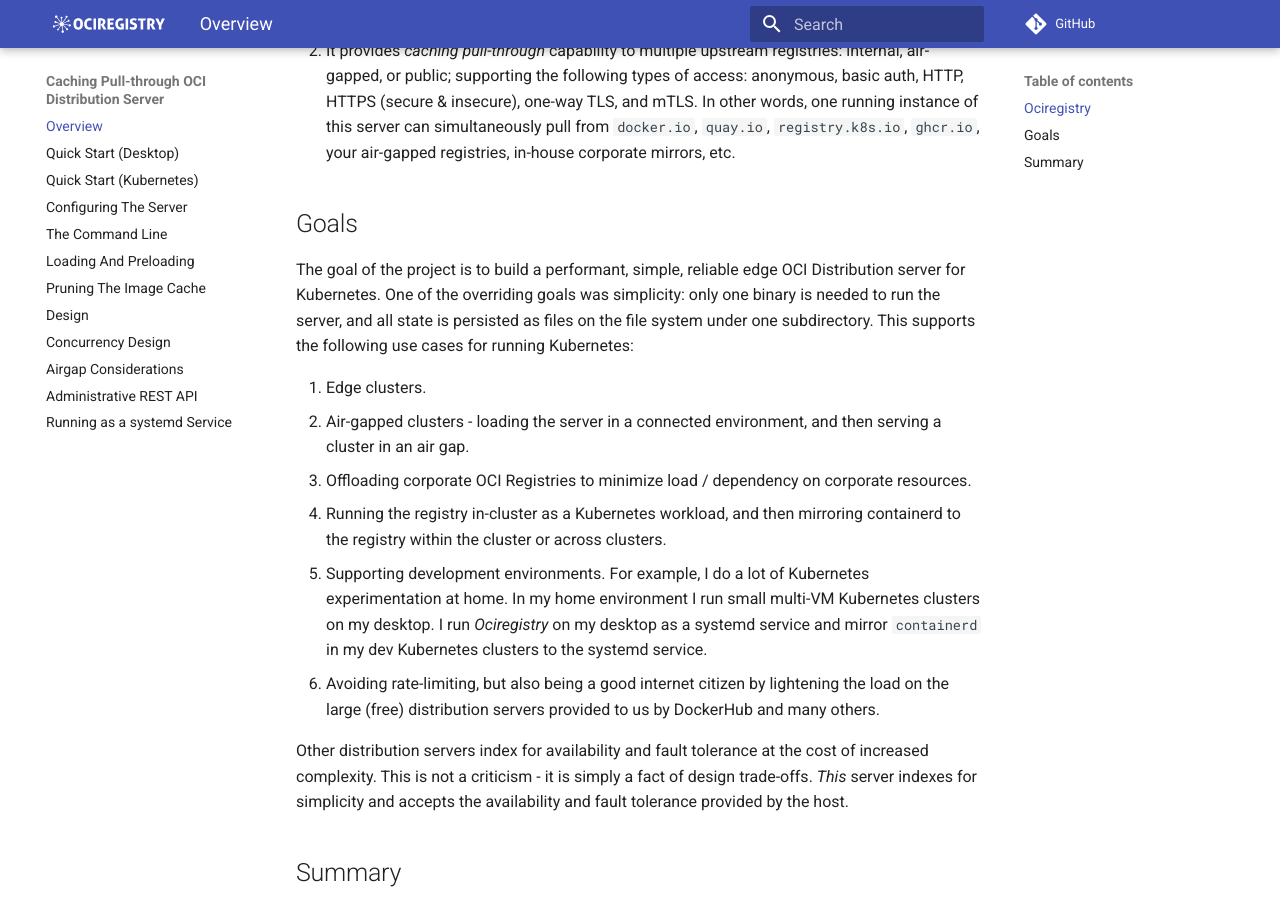
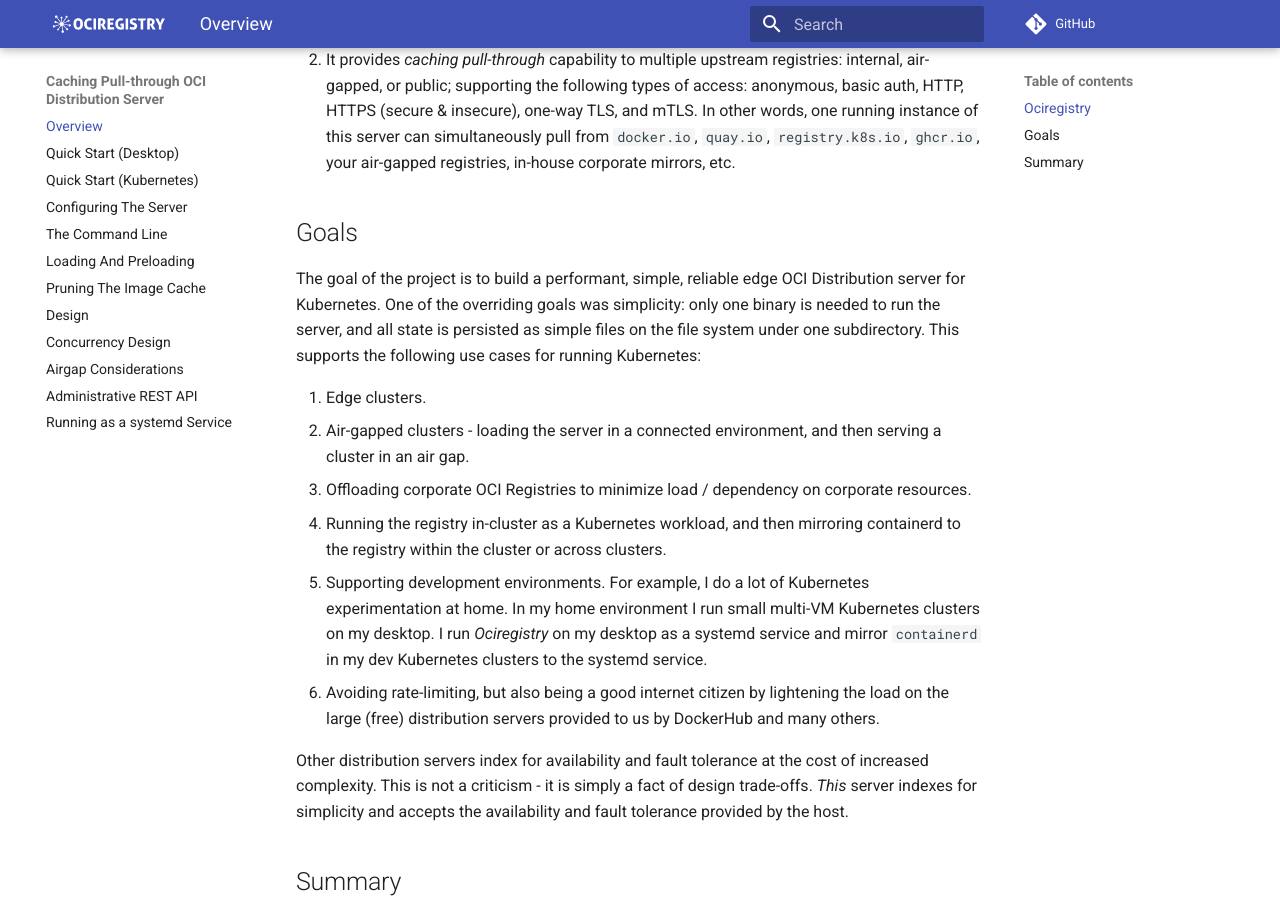
Before and after one commit to aceeric/ociregistry, an MkDocs documentation site: the page built from docs/docs/index.md, in a window 1280 px wide and 900 px high, scrolled down 477 px. Built offline with MkDocs 1.6.1 and Material for MkDocs 9.7.7, drawn with Linux system fonts in a browser that asks for light colours; comment, search, counter and statistics services are not loaded.

Commit message:
Docs improvements

```diff
--- a/docs/docs/index.md
+++ b/docs/docs/index.md
@@ -11,7 +11,7 @@
 
 ## Goals
 
-The goal of the project is to build a performant, simple, reliable edge OCI Distribution server for Kubernetes. One of the overriding goals was simplicity: only one binary is needed to run the server, and all state is persisted as files on the file system under one subdirectory. This supports the following use cases for running Kubernetes:
+The goal of the project is to build a performant, simple, reliable edge OCI Distribution server for Kubernetes. One of the overriding goals was simplicity: only one binary is needed to run the server, and all state is persisted as simple files on the file system under one subdirectory. This supports the following use cases for running Kubernetes:
 
 1. Edge clusters.
 2. Air-gapped clusters - loading the server in a connected environment, and then serving a cluster in an air gap.
```
Also changed, not shown: docs/docs/assets/ociregistry.logo.png.
